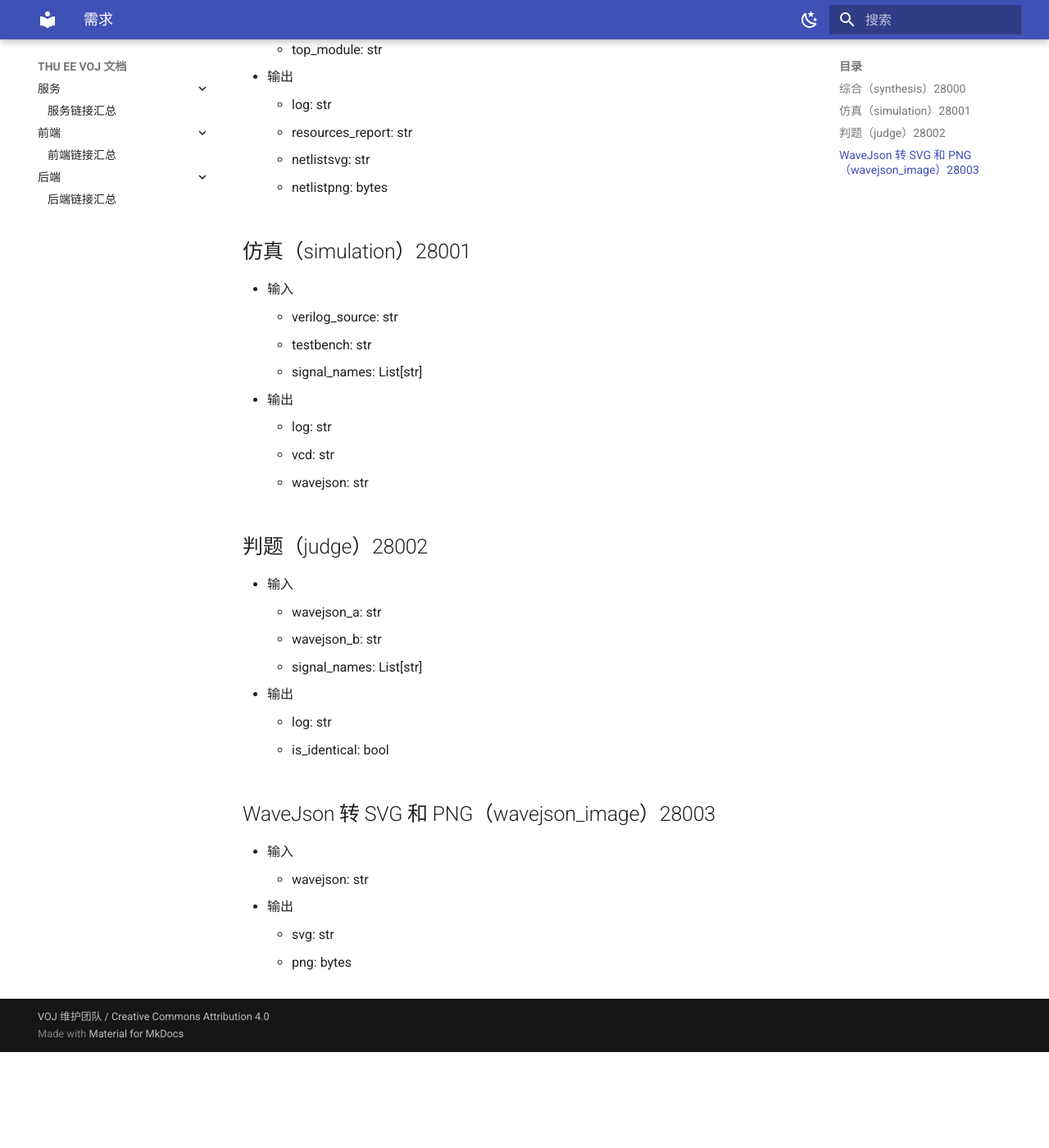
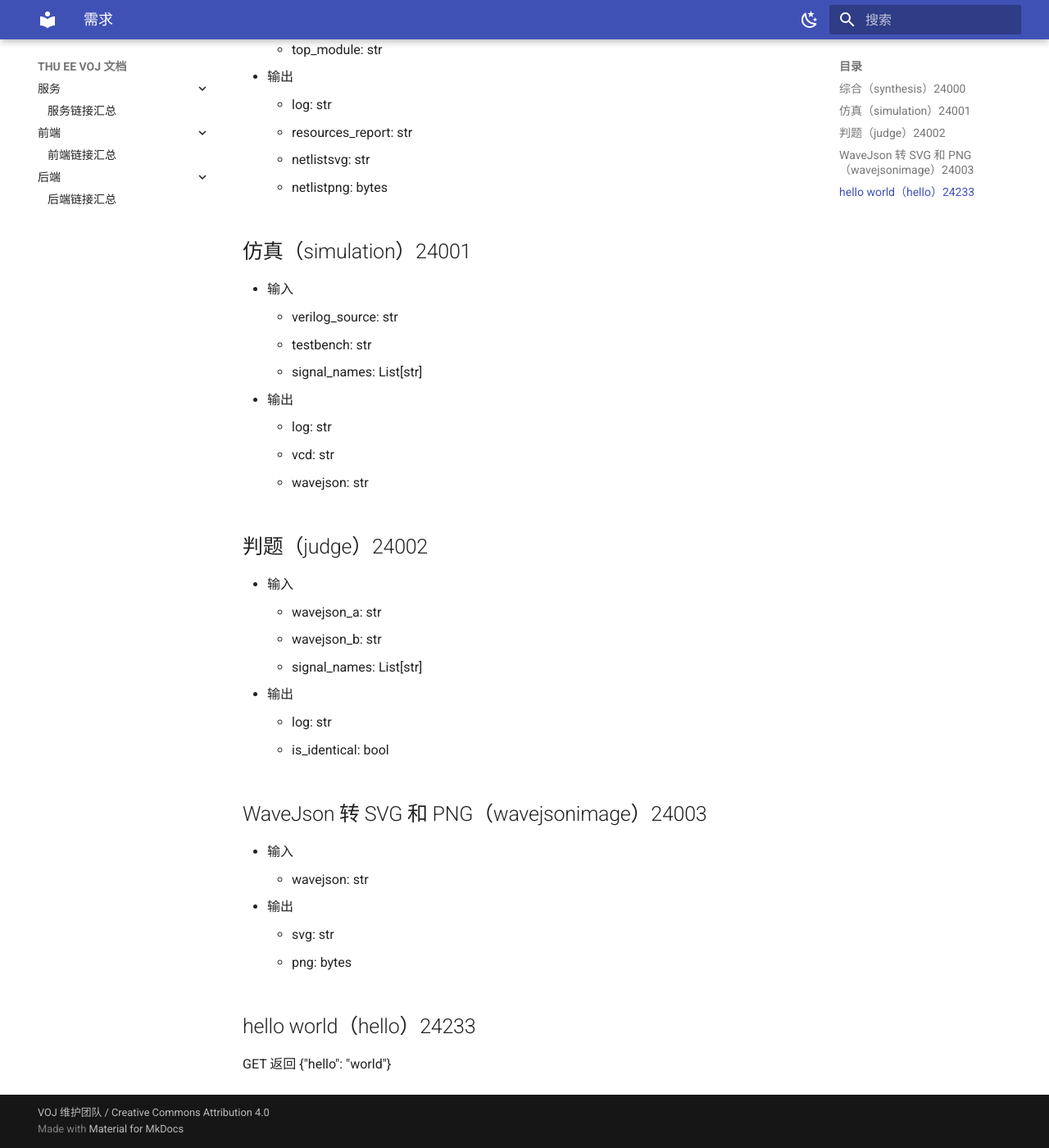
Before and after one commit to EEVOJ/book, an MkDocs documentation site: the page built from docs/SERVICES/requirements.md, in a window 1280 px wide and 1400 px high, scrolled down 250 px. Shown: the whole window at 82% size. Built offline with MkDocs 1.6.1 and Material for MkDocs 9.7.7, drawn with Linux system fonts in a browser that asks for light colours; before the commit the page ends 1533 px from its top, so only the background shows below that; some of the changed text lies outside the part shown.

Commit message:
add demo link

```diff
--- a/docs/SERVICES/requirements.md
+++ b/docs/SERVICES/requirements.md
@@ -1,6 +1,6 @@
 # 需求
 
-## 综合（synthesis）28000
+## 综合（synthesis）24000
 
 - 输入
     - verilog_source: str
@@ -11,7 +11,7 @@
     - netlistsvg: str
     - netlistpng: bytes
 
-## 仿真（simulation）28001
+## 仿真（simulation）24001
 
 - 输入
     - verilog_source: str
@@ -22,7 +22,7 @@
     - vcd: str
     - wavejson: str
 
-## 判题（judge）28002
+## 判题（judge）24002
 
 - 输入
     - wavejson_a: str
@@ -32,10 +32,14 @@
     - log: str
     - is_identical: bool
 
-## WaveJson 转 SVG 和 PNG（wavejson_image）28003
+## WaveJson 转 SVG 和 PNG（wavejsonimage）24003
 
 - 输入
     - wavejson: str
 - 输出
     - svg: str
     - png: bytes
+
+## hello world（hello）24233
+
+GET 返回 {"hello": "world"}
```
Also changed, not shown: docs/FRONTEND/requirements.md (+4 -0 lines).
